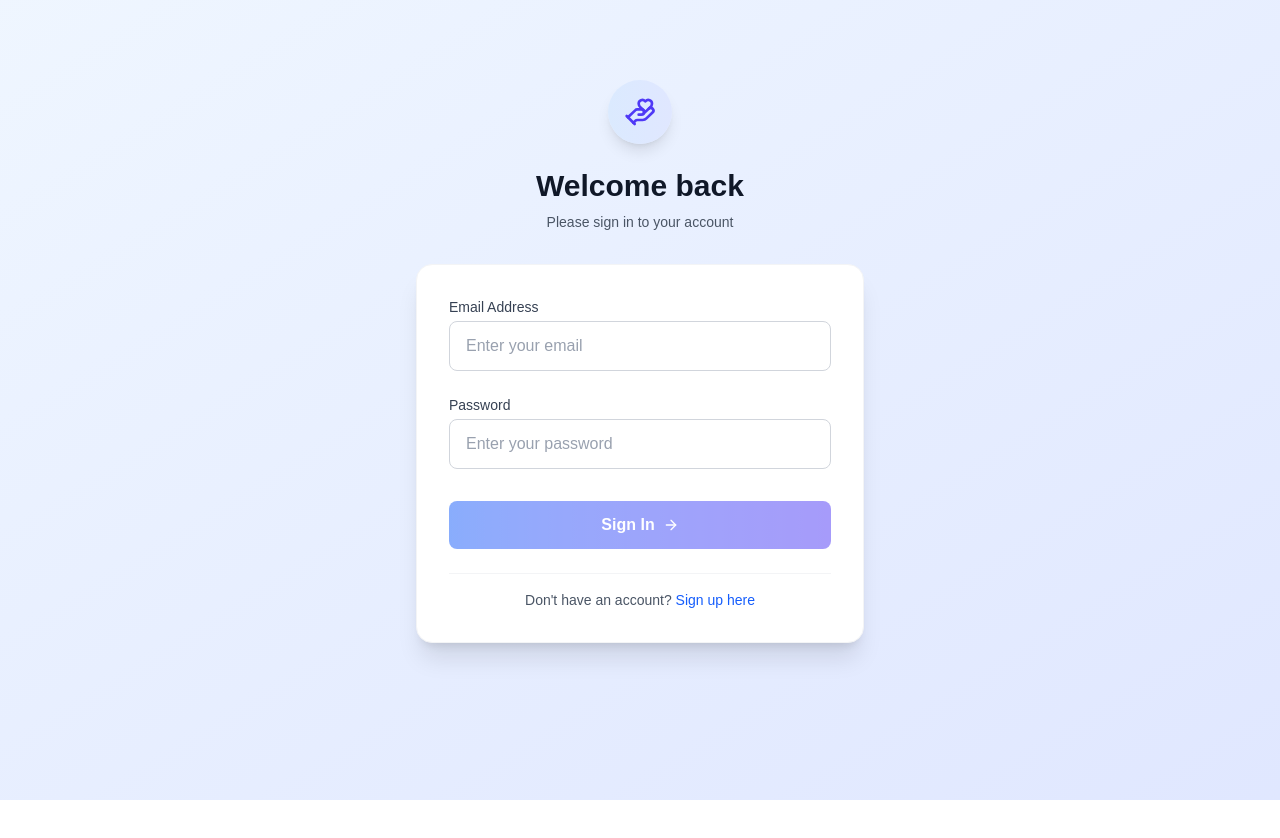
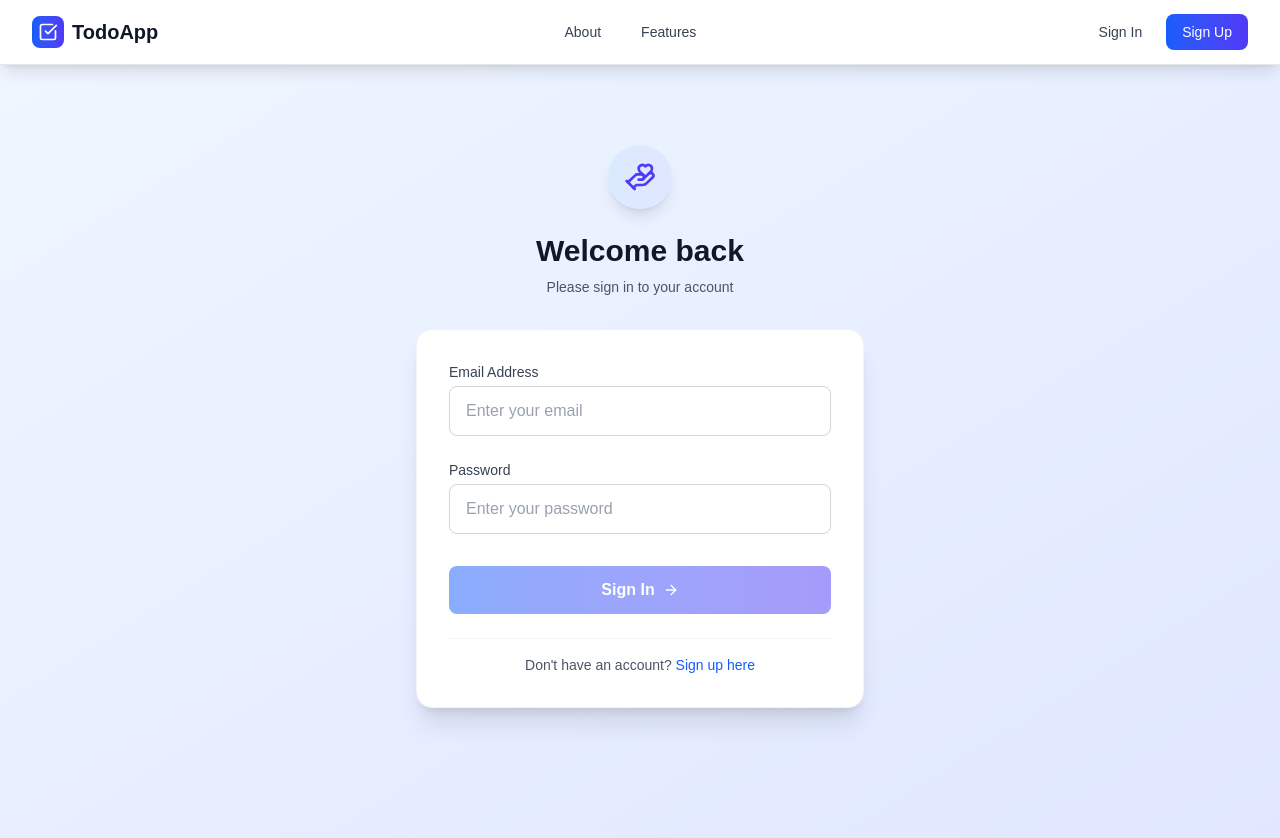
Before and after one commit to fevziatanoglu/nextjs-todo-medyanes-task, a Next.js app: page /signin in a window 1280 px wide. Shown: the top 838 px of the page. Before the commit the page ends 800 px from the top, so only its background shows below. Built offline with nearby package versions, Linux system fonts and the light colour scheme; no server answers.

Commit message:
add Navbar component and integrate it into the RootLayout; enhance navigation for authenticated and guest users

```diff
--- a/src/app/layout.tsx
+++ b/src/app/layout.tsx
@@ -2,12 +2,16 @@
 
 import { SessionProvider } from 'next-auth/react';
 import './globals.css'
+import Navbar from '@/components/navbar/navbar';
 
 export default function RootLayout({ children }: { children: React.ReactNode }) {
   return (
     <html>
       <body>
-        <SessionProvider>{children}</SessionProvider>
+        <SessionProvider>
+          <Navbar />
+          {children}
+          </SessionProvider>
       </body>
     </html>
   );
--- /dev/null
+++ b/src/components/navbar/navbar.tsx
@@ -0,0 +1,214 @@
+'use client';
+
+import { useState } from 'react';
+import { useSession } from 'next-auth/react';
+import Link from 'next/link';
+import { Menu, X, CheckSquare, User, LogOut, Plus } from 'lucide-react';
+import LogoutButton from '@/components/auth/logoutButton';
+
+export default function Navbar() {
+  const [isMenuOpen, setIsMenuOpen] = useState(false);
+  const { data: session, status } = useSession();
+
+  const toggleMenu = () => {
+    setIsMenuOpen(!isMenuOpen);
+  };
+
+  return (
+    <nav className="bg-white shadow-lg border-b border-gray-200 sticky top-0 z-50">
+      <div className="max-w-7xl mx-auto px-4 sm:px-6 lg:px-8">
+        <div className="flex justify-between items-center h-16">
+          {/* Logo */}
+          <div className="flex items-center">
+            <Link href="/" className="flex items-center space-x-2">
+              <div className="w-8 h-8 bg-gradient-to-r from-blue-600 to-indigo-600 rounded-lg flex items-center justify-center">
+                <CheckSquare className="w-5 h-5 text-white" />
+              </div>
+              <span className="text-xl font-bold text-gray-900">TodoApp</span>
+            </Link>
+          </div>
+
+          {/* Desktop Navigation */}
+          <div className="hidden md:block">
+            <div className="ml-10 flex items-baseline space-x-4">
+              {session ? (
+                <>
+                  <Link
+                    href="/dashboard"
+                    className="text-gray-700 hover:text-blue-600 px-3 py-2 rounded-md text-sm font-medium transition duration-200"
+                  >
+                    Dashboard
+                  </Link>
+                  <Link
+                    href="/todos"
+                    className="text-gray-700 hover:text-blue-600 px-3 py-2 rounded-md text-sm font-medium transition duration-200"
+                  >
+                    My Todos
+                  </Link>
+                  <Link
+                    href="/todos/new"
+                    className="bg-blue-600 hover:bg-blue-700 text-white px-4 py-2 rounded-lg text-sm font-medium transition duration-200 flex items-center space-x-1"
+                  >
+                    <Plus className="w-4 h-4" />
+                    <span>New Todo</span>
+                  </Link>
+                </>
+              ) : (
+                <>
+                  <Link
+                    href="/about"
+                    className="text-gray-700 hover:text-blue-600 px-3 py-2 rounded-md text-sm font-medium transition duration-200"
+                  >
+                    About
+                  </Link>
+                  <Link
+                    href="/features"
+                    className="text-gray-700 hover:text-blue-600 px-3 py-2 rounded-md text-sm font-medium transition duration-200"
+                  >
+                    Features
+                  </Link>
+                </>
+              )}
+            </div>
+          </div>
+
+          {/* Desktop Auth */}
+          <div className="hidden md:block">
+            <div className="ml-4 flex items-center md:ml-6 space-x-3">
+              {status === 'loading' ? (
+                <div className="w-8 h-8 bg-gray-200 rounded-full animate-pulse"></div>
+              ) : session ? (
+                <>
+                  <div className="flex items-center space-x-3">
+                    <div className="flex items-center space-x-2">
+                      <div className="w-8 h-8 bg-gradient-to-r from-blue-500 to-purple-500 rounded-full flex items-center justify-center">
+                        <User className="w-4 h-4 text-white" />
+                      </div>
+                      <span className="text-sm font-medium text-gray-700">
+                        {session.user?.name || session.user?.email}
+                      </span>
+                    </div>
+                    <LogoutButton />
+                  </div>
+                </>
+              ) : (
+                <div className="flex items-center space-x-3">
+                  <Link
+                    href="/signin"
+                    className="text-gray-700 hover:text-blue-600 px-3 py-2 rounded-md text-sm font-medium transition duration-200"
+                  >
+                    Sign In
+                  </Link>
+                  <Link
+                    href="/signup"
+                    className="bg-gradient-to-r from-blue-600 to-indigo-600 hover:from-blue-700 hover:to-indigo-700 text-white px-4 py-2 rounded-lg text-sm font-medium transition duration-200"
+                  >
+                    Sign Up
+                  </Link>
+                </div>
+              )}
+            </div>
+          </div>
+
+          {/* Mobile menu button */}
+          <div className="md:hidden">
+            <button
+              onClick={toggleMenu}
+              className="bg-gray-50 inline-flex items-center justify-center p-2 rounded-md text-gray-400 hover:text-gray-500 hover:bg-gray-100 focus:outline-none focus:ring-2 focus:ring-inset focus:ring-blue-500"
+            >
+              <span className="sr-only">Open main menu</span>
+              {isMenuOpen ? (
+                <X className="block h-6 w-6" />
+              ) : (
+                <Menu className="block h-6 w-6" />
+              )}
+            </button>
+          </div>
+        </div>
+      </div>
+
+      {/* Mobile menu */}
+      {isMenuOpen && (
+        <div className="md:hidden">
+          <div className="px-2 pt-2 pb-3 space-y-1 sm:px-3 bg-gray-50 border-t">
+            {session ? (
+              <>
+                <Link
+                  href="/dashboard"
+                  className="text-gray-700 hover:text-blue-600 block px-3 py-2 rounded-md text-base font-medium"
+                  onClick={() => setIsMenuOpen(false)}
+                >
+                  Dashboard
+                </Link>
+                <Link
+                  href="/todos"
+                  className="text-gray-700 hover:text-blue-600 block px-3 py-2 rounded-md text-base font-medium"
+                  onClick={() => setIsMenuOpen(false)}
+                >
+                  My Todos
+                </Link>
+                <Link
+                  href="/todos/new"
+                  className="text-gray-700 hover:text-blue-600 block px-3 py-2 rounded-md text-base font-medium"
+                  onClick={() => setIsMenuOpen(false)}
+                >
+                  New Todo
+                </Link>
+                <div className="border-t border-gray-200 pt-4 pb-3">
+                  <div className="flex items-center px-3">
+                    <div className="w-8 h-8 bg-gradient-to-r from-blue-500 to-purple-500 rounded-full flex items-center justify-center mr-3">
+                      <User className="w-4 h-4 text-white" />
+                    </div>
+                    <div>
+                      <div className="text-base font-medium text-gray-800">
+                        {session.user?.name || session.user?.email}
+                      </div>
+                    </div>
+                  </div>
+                  <div className="mt-3 px-3">
+                    <LogoutButton />
+                  </div>
+                </div>
+              </>
+            ) : (
+              <>
+                <Link
+                  href="/about"
+                  className="text-gray-700 hover:text-blue-600 block px-3 py-2 rounded-md text-base font-medium"
+                  onClick={() => setIsMenuOpen(false)}
+                >
+                  About
+                </Link>
+                <Link
+                  href="/features"
+                  className="text-gray-700 hover:text-blue-600 block px-3 py-2 rounded-md text-base font-medium"
+                  onClick={() => setIsMenuOpen(false)}
+                >
+                  Features
+                </Link>
+                <div className="border-t border-gray-200 pt-4 pb-3">
+                  <div className="space-y-2 px-3">
+                    <Link
+                      href="/signin"
+                      className="block w-full text-center px-4 py-2 border border-gray-300 rounded-md text-sm font-medium text-gray-700 hover:bg-gray-50"
+                      onClick={() => setIsMenuOpen(false)}
+                    >
+                      Sign In
+                    </Link>
+                    <Link
+                      href="/signup"
+                      className="block w-full text-center px-4 py-2 bg-gradient-to-r from-blue-600 to-indigo-600 text-white rounded-md text-sm font-medium"
+                      onClick={() => setIsMenuOpen(false)}
+                    >
+                      Sign Up
+                    </Link>
+                  </div>
+                </div>
+              </>
+            )}
+          </div>
+        </div>
+      )}
+    </nav>
+  );
+}
```
